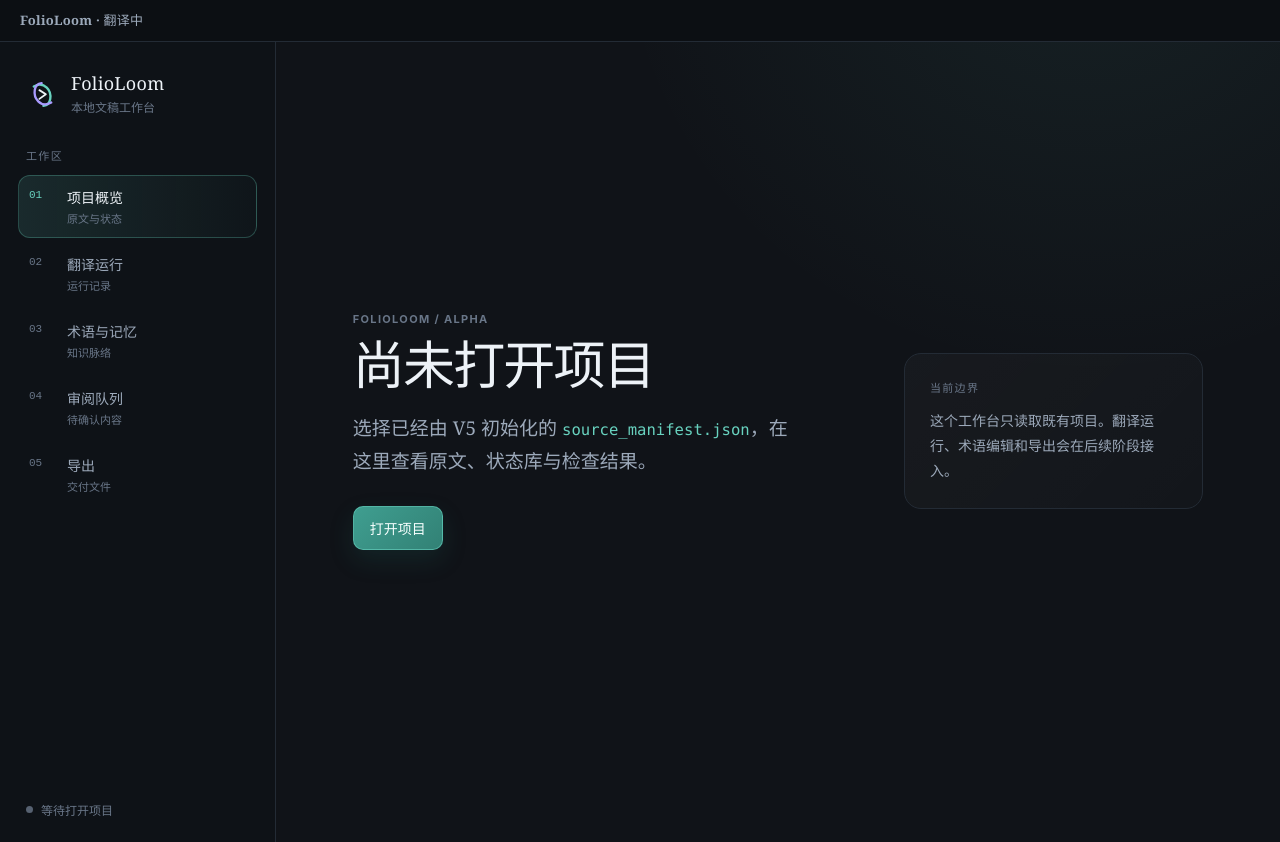
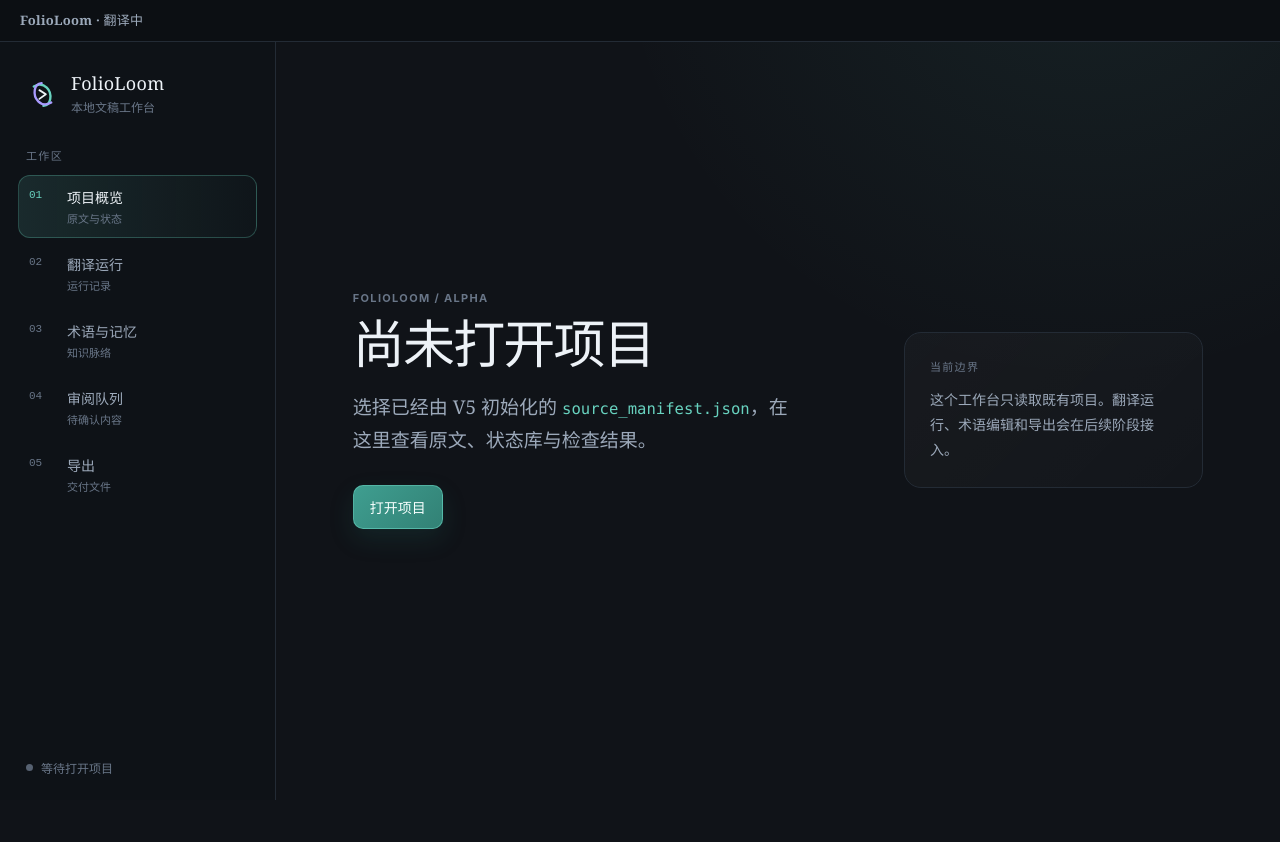
Before and after one commit to daanaagua/novel-translate, a React (Vite) app in the folder translator-v5/src/desktop/renderer/: page / in a window 1280 px wide. After the commit the page ends 800 px from the top, so only its background shows below. Built offline with nearby package versions, Linux system fonts and the light colour scheme.

Commit message:
fix: contain desktop workspace scrolling

```diff
--- a/translator-v5/src/desktop/renderer/src/styles.css
+++ b/translator-v5/src/desktop/renderer/src/styles.css
@@ -14,6 +14,7 @@
   --violet: #a99bff;
   --warning: #e0bb75;
   --danger: #f09c9c;
+  --titlebar-height: 42px;
   font-family: Inter, "Segoe UI", system-ui, sans-serif;
   font-synthesis: none;
   text-rendering: optimizeLegibility;
@@ -27,12 +28,12 @@ html,
 body,
 #root {
   min-width: 0;
-  min-height: 100%;
+  height: 100%;
   margin: 0;
+  overflow: hidden;
 }
 
 body {
-  min-height: 100vh;
   background: var(--canvas);
   color: var(--ink);
 }
@@ -47,12 +48,14 @@ button:focus-visible {
 }
 
 .workbench-shell {
-  min-height: 100vh;
+  height: 100vh;
+  min-height: 0;
   display: grid;
   grid-template:
-    "titlebar titlebar" 42px
+    "titlebar titlebar" var(--titlebar-height)
     "sidebar main" minmax(0, 1fr)
     / 276px minmax(0, 1fr);
+  overflow: hidden;
   background:
     radial-gradient(circle at 85% -12%, rgb(103 210 191 / 8%), transparent 30rem),
     var(--canvas);
@@ -61,7 +64,7 @@ button:focus-visible {
 .window-titlebar {
   grid-area: titlebar;
   z-index: 10;
-  height: 42px;
+  height: var(--titlebar-height);
   display: flex;
   align-items: center;
   padding: 0 152px 0 20px;
@@ -85,10 +88,11 @@ button:focus-visible {
 
 .sidebar {
   grid-area: sidebar;
-  min-height: calc(100vh - 42px);
+  min-height: 0;
   display: flex;
   flex-direction: column;
   padding: 30px 18px 24px;
+  overflow-y: auto;
   border-right: 1px solid var(--line-soft);
   background: color-mix(in srgb, var(--canvas-deep), #17202a 16%);
 }
@@ -228,7 +232,9 @@ button:focus-visible {
 .workbench-main {
   grid-area: main;
   min-width: 0;
+  min-height: 0;
   padding: 48px clamp(32px, 6vw, 104px) 70px;
+  overflow-y: auto;
 }
 
 .content-column {
@@ -573,7 +579,7 @@ code {
 }
 
 .empty-project {
-  min-height: calc(100vh - 118px);
+  min-height: 100%;
   display: grid;
   grid-template-columns: minmax(0, 1.2fr) minmax(280px, 0.8fr);
   align-items: center;
@@ -646,7 +652,7 @@ code {
 @media (max-width: 860px) {
   .workbench-shell {
     grid-template:
-      "titlebar" 42px
+      "titlebar" var(--titlebar-height)
       "sidebar" auto
       "main" minmax(0, 1fr)
       / 1fr;
```
Also changed, not shown: 1 other file (tests, documents, lock files or other folders).
